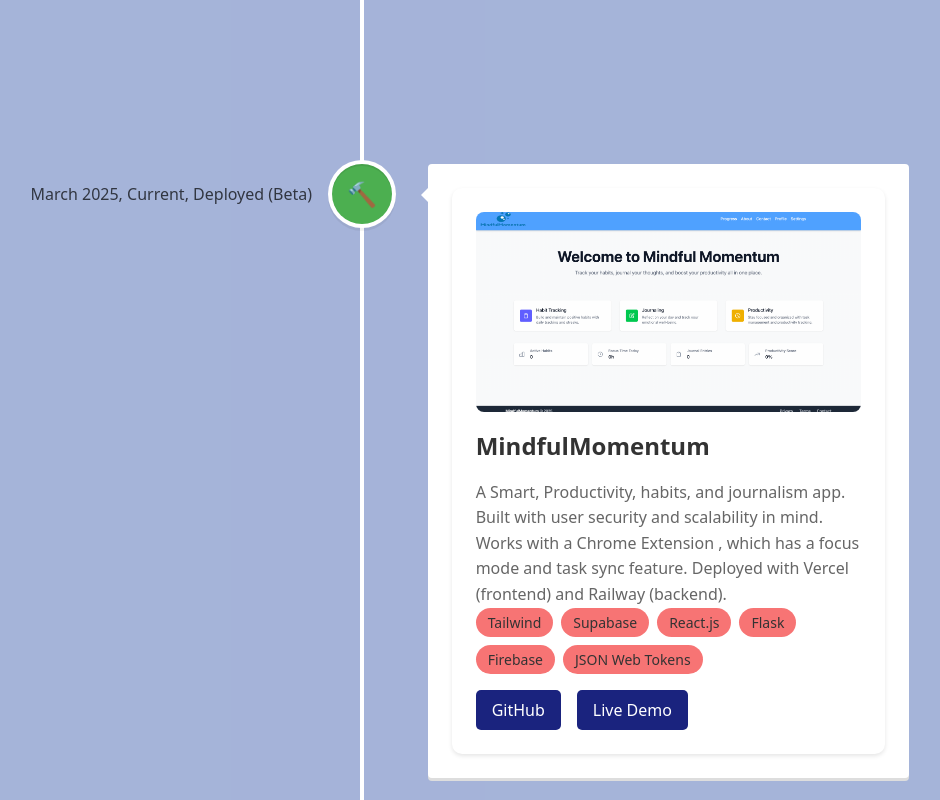
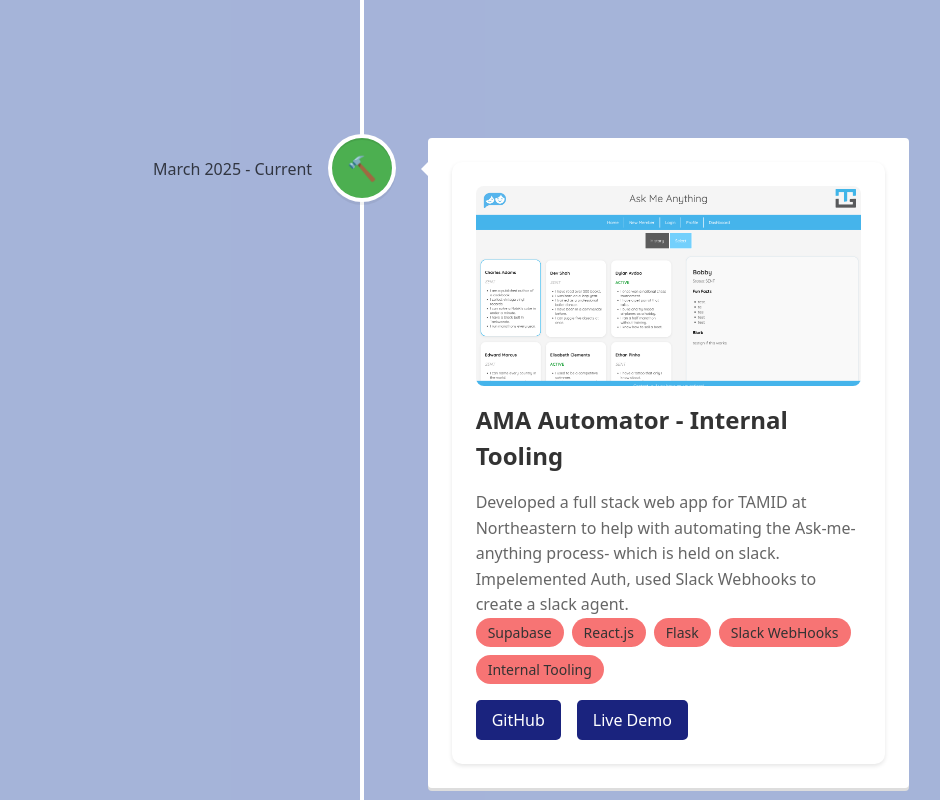
Before and after one commit to naman0r/personal-website, a React (Vite) app: page /projects in a window 1280 px wide. Shown: the part 1620-2420 px from the top of the page, without its empty margins (278-1218 px from the left). Built offline with nearby package versions, Linux system fonts and the light colour scheme; a web font is replaced by a local one.

Commit message:
added a project to projects page

```diff
--- a/src/routes/Projects.jsx
+++ b/src/routes/Projects.jsx
@@ -32,7 +32,7 @@ const Projects = () => {
   };
 
   const projects = [
-    {
+    /*     {
       title: "HackVerseAI",
       description:
         "Coming soon 👀. Hands down the best AI Project creation platform, geared towards students to help them mindfully and purposefully create Projects through guidance in the world of Cursor, Copilot, etc. where learning is not incentivized. Visit the Demo link for the latest news and updates!",
@@ -50,7 +50,7 @@ const Projects = () => {
       demo: "https://hackverseai.vercel.app",
       date: "March 2025, Current, My Latest Project!",
       color: "#ff9800",
-    },
+    }, */
     {
       title: "MindfulMomentum",
       description:
@@ -67,6 +67,23 @@ const Projects = () => {
       github: "https://github.com/naman0r/mindfulmomentum",
       demo: "https://mindfulmomentum-frontend.vercel.app/",
       date: "March 2025, Current, Deployed (Beta)",
+      color: "#4caf50",
+    },
+    {
+      title: "AMA Automator - Internal Tooling",
+      description:
+        "Developed a full stack web app for TAMID at Northeastern to help with automating the Ask-me-anything process- which is held on slack. Impelemented Auth, used Slack Webhooks to create a slack agent.",
+      image: "../../ama.png",
+      categories: [
+        "Supabase",
+        "React.js",
+        "Flask",
+        "Slack WebHooks",
+        "Internal Tooling",
+      ],
+      github: "https://github.com/naman0r/ama-consulting-project",
+      demo: "",
+      date: "March 2025 - Current",
       color: "#4caf50",
     },
     {
```
Also changed, not shown: public/ama.png (added).
